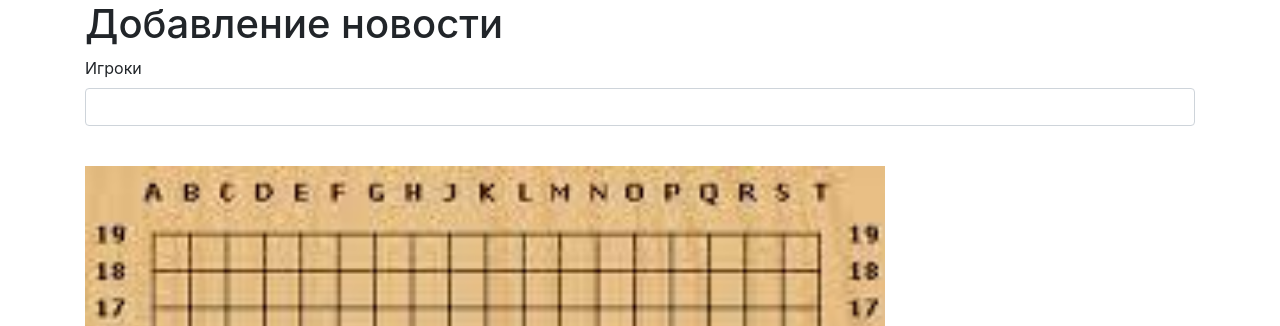
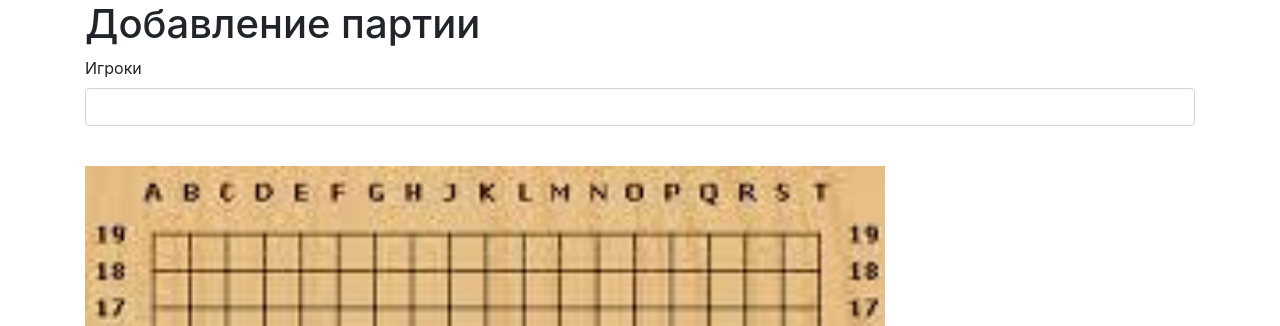
Before and after one commit to greegorr/go_website, a Flask app: page /game in a window 1280 px wide. Shown: the part 56-382 px from the top of the page. Run offline with Flask 3, Linux system fonts and the light colour scheme; a user stored in the database is signed in; some libraries are stand-ins or nearby versions.

Commit message:
зояснительная записка

```diff
--- a/templates/game.html
+++ b/templates/game.html
@@ -1,7 +1,7 @@
 {% extends "base.html" %}
 
 {% block content %}
-    <h1>Добавление новости</h1>
+    <h1>Добавление партии</h1>
     <form action="" method="post">
         {{ form.hidden_tag() }}
         <p>
```
Also changed, not shown: 1 other file.
